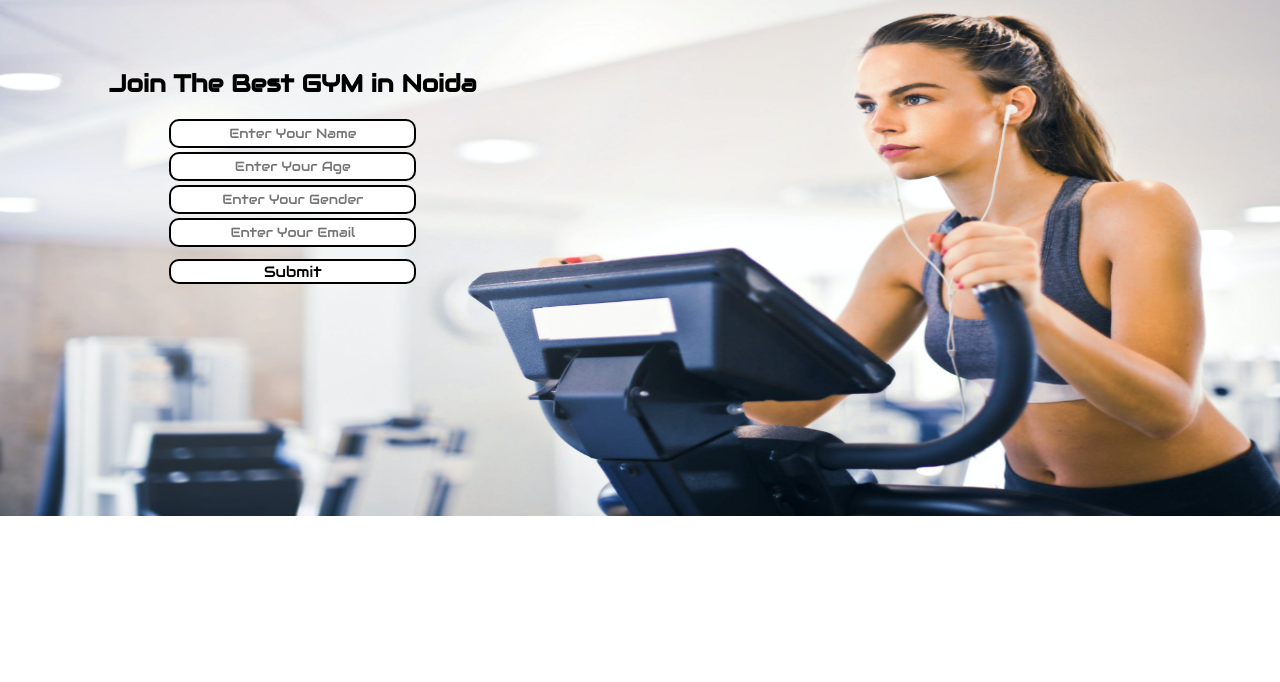
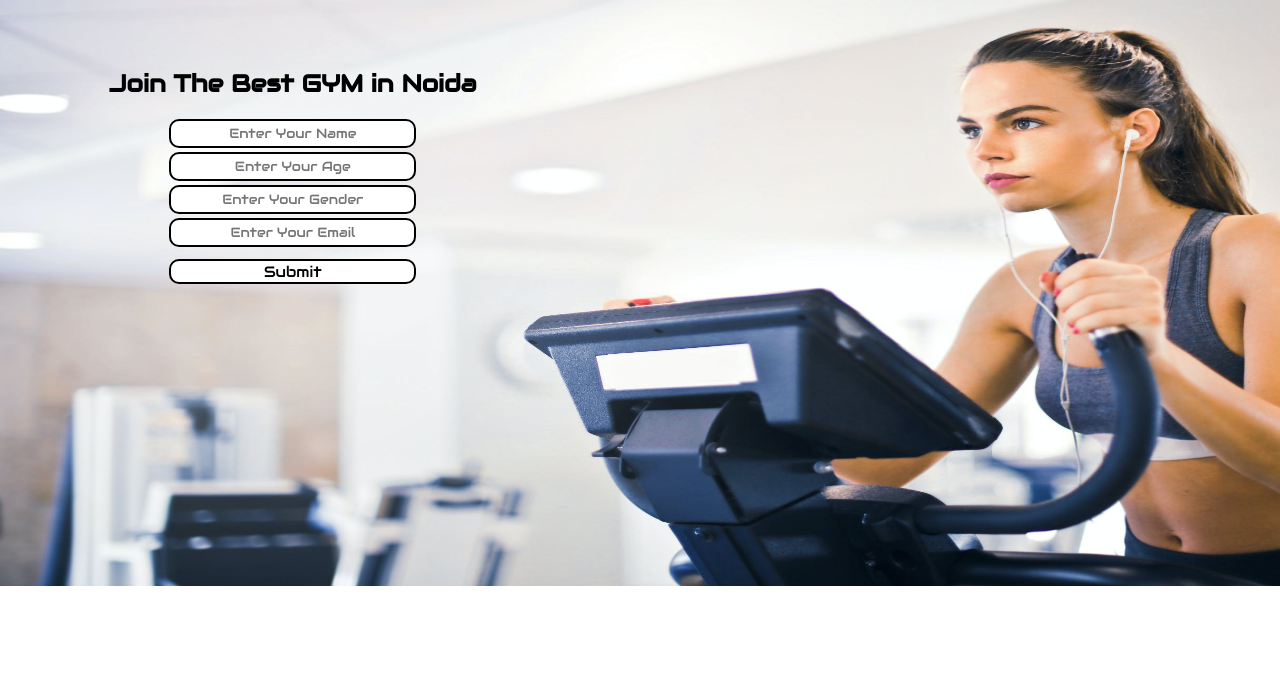
Before and after one commit to mohdfaziel/First_project, a plain HTML site: page index.html in a window 1280 px wide. Shown: the part 118-800 px from the top of the page. Drawn offline with Linux system fonts and the light colour scheme; files whose address does not match are found by name.

Commit message:
adjustment of background image

```diff
--- a/css/style.css
+++ b/css/style.css
@@ -5,9 +5,9 @@
             color: black;
             margin: 0;
             padding: 0;
-            background: url('/First_project/images/banner2.jpg');
+            background: url('/images/banner2.jpg');
             background-repeat: no-repeat;
-            background-size: 1411px 634px;
+            background-size: 1580px 704px;
         }
 
         .left img {
```
Also changed, not shown: index.html (renamed from html/index.html).
